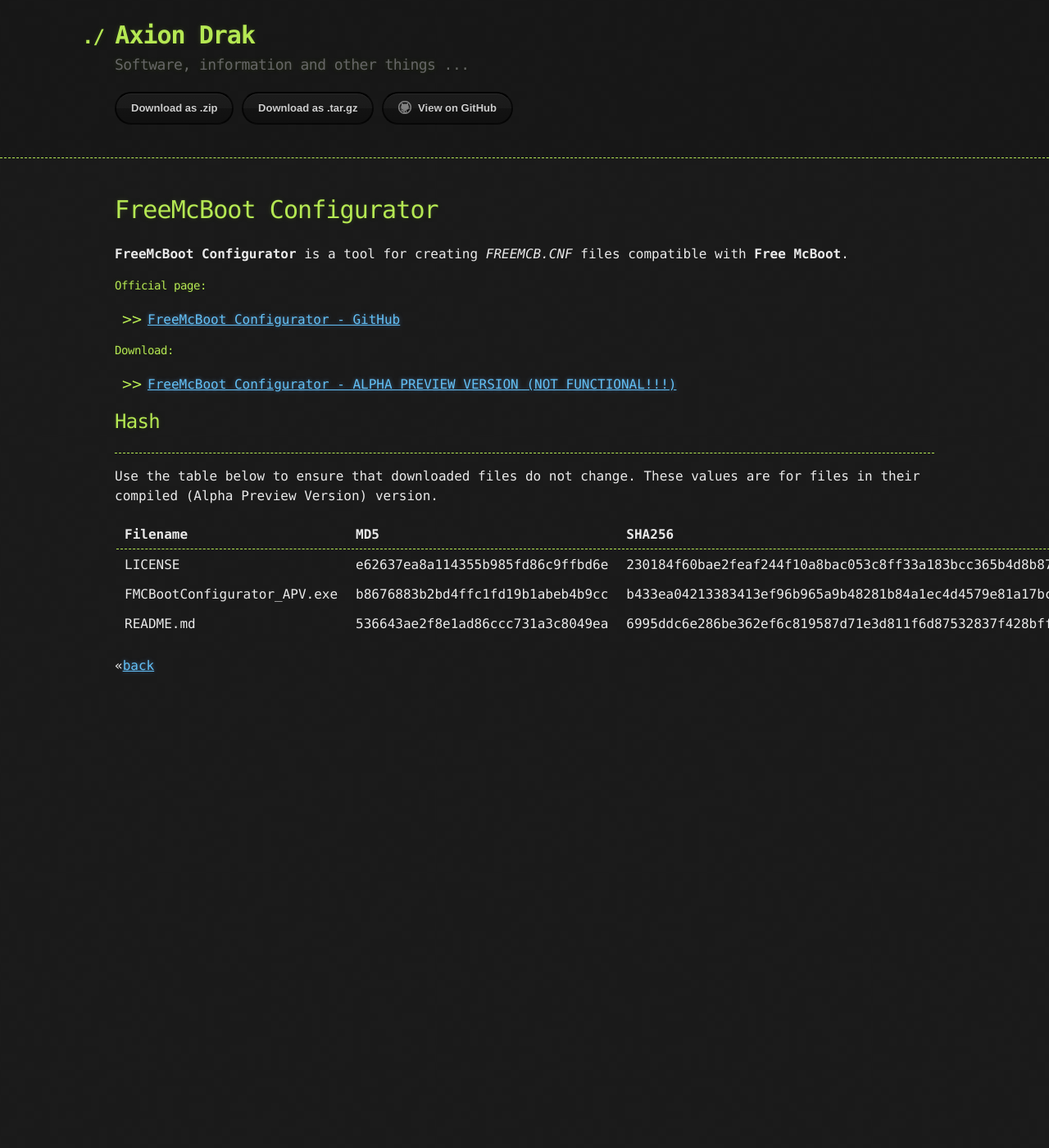
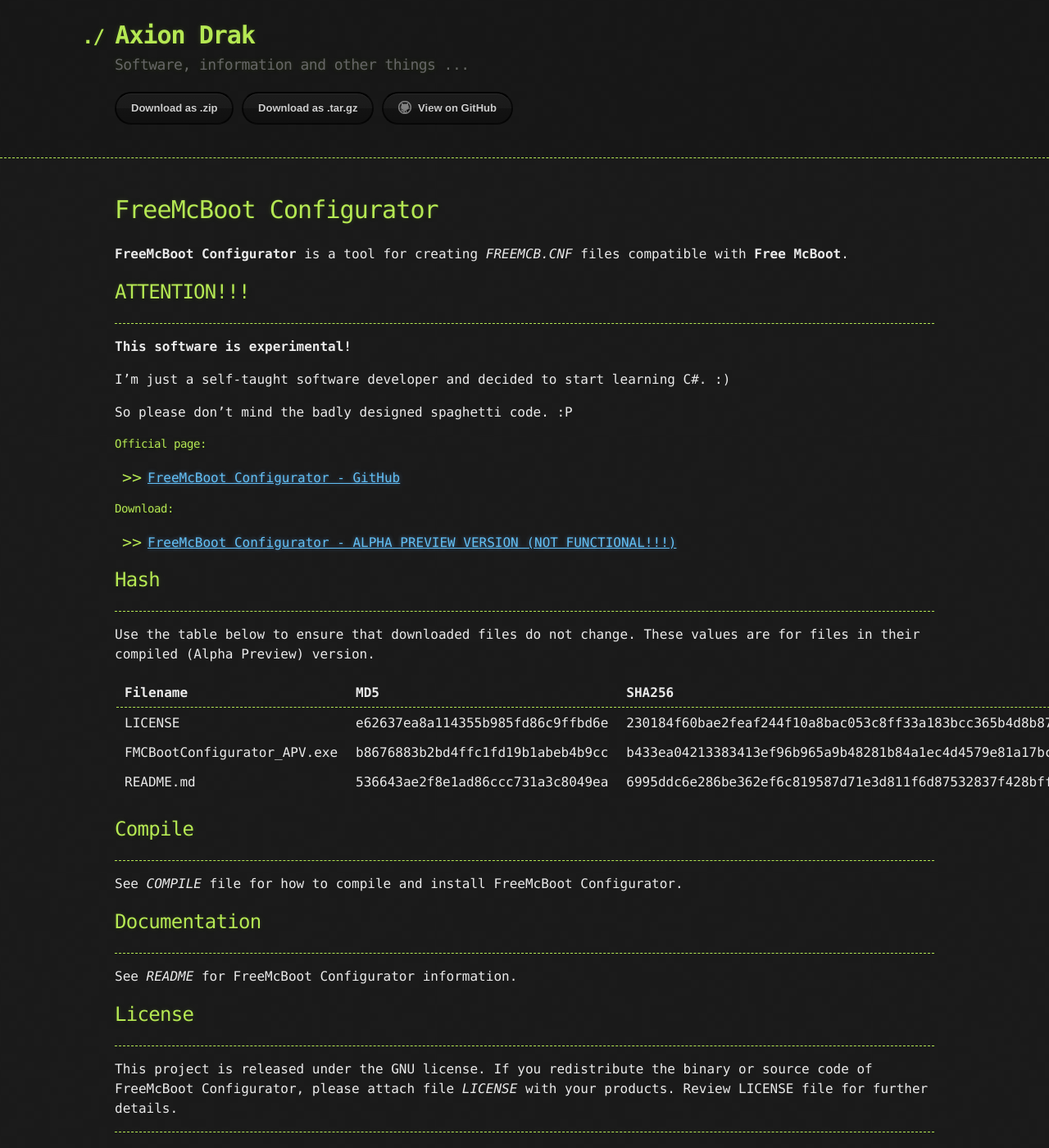
Before and after one commit to AxionDrak/axiondrak.github.io, a Jekyll site: the page built from free-mcb.md, in a window 1280 px wide and 1400 px high. Shown: the whole window at 82% size. Built offline with Jekyll 4.4.1, drawn with Linux system fonts in a browser that asks for light colours; our own code applies the rules of GitHub Pages for plain Markdown files; some of the changed text lies outside the part shown.

Commit message:
Update free-mcb.md

```diff
--- a/free-mcb.md
+++ b/free-mcb.md
@@ -5,6 +5,14 @@ layout: default
 # FreeMcBoot Configurator
 
 **FreeMcBoot Configurator** is a tool for creating _FREEMCB.CNF_ files compatible with **Free McBoot**.
+
+## ATTENTION!!!
+----------------
+**This software is experimental!**
+
+I'm just a self-taught software developer and decided to start learning C#. :)
+
+So please don't mind the badly designed spaghetti code. :P
 
 #### Official page:
 
@@ -16,7 +24,7 @@ layout: default
 
 ## Hash
 * * *
-Use the table below to ensure that downloaded files do not change. These values are for files in their compiled (Alpha Preview Version) version.
+Use the table below to ensure that downloaded files do not change. These values are for files in their compiled (Alpha Preview) version.
 
 | Filename                    | MD5                              | SHA256                                                           |
 | --------------------------- | ---------------------------------|----------------------------------------------------------------- |
@@ -27,8 +35,20 @@ Use the table below to ensure that downloaded files do not change. These values
 
 
 
+## Compile
+* * *
+See _COMPILE_ file for how to compile and install FreeMcBoot Configurator.
 
+## Documentation
+* * *
+See _README_ for FreeMcBoot Configurator information.
 
+## License
+* * *
+This project is released under the GNU license. If you redistribute the binary or source code of FreeMcBoot Configurator, please attach file _LICENSE_ with your products.
+Review LICENSE file for further details.
 
+* * *
+Copyright 2019, Laete Meireles (a.k.a Axion Drak)
 
 <<[back](./)
```
